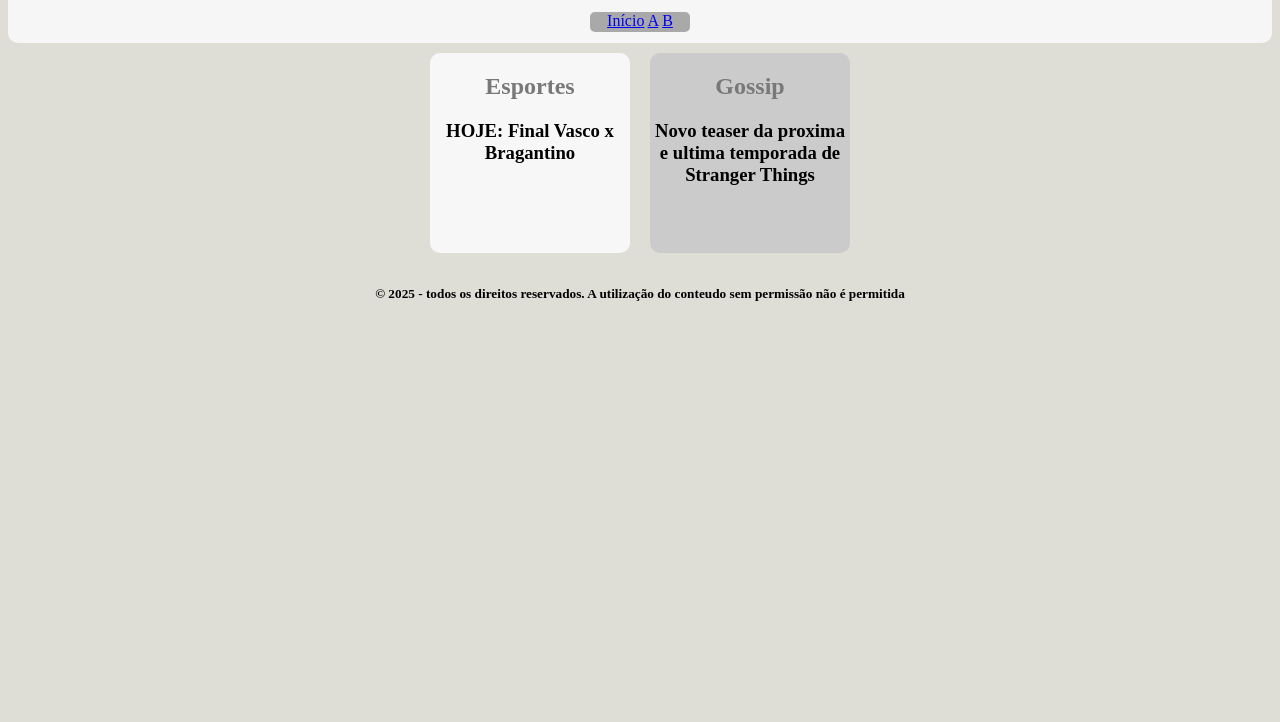
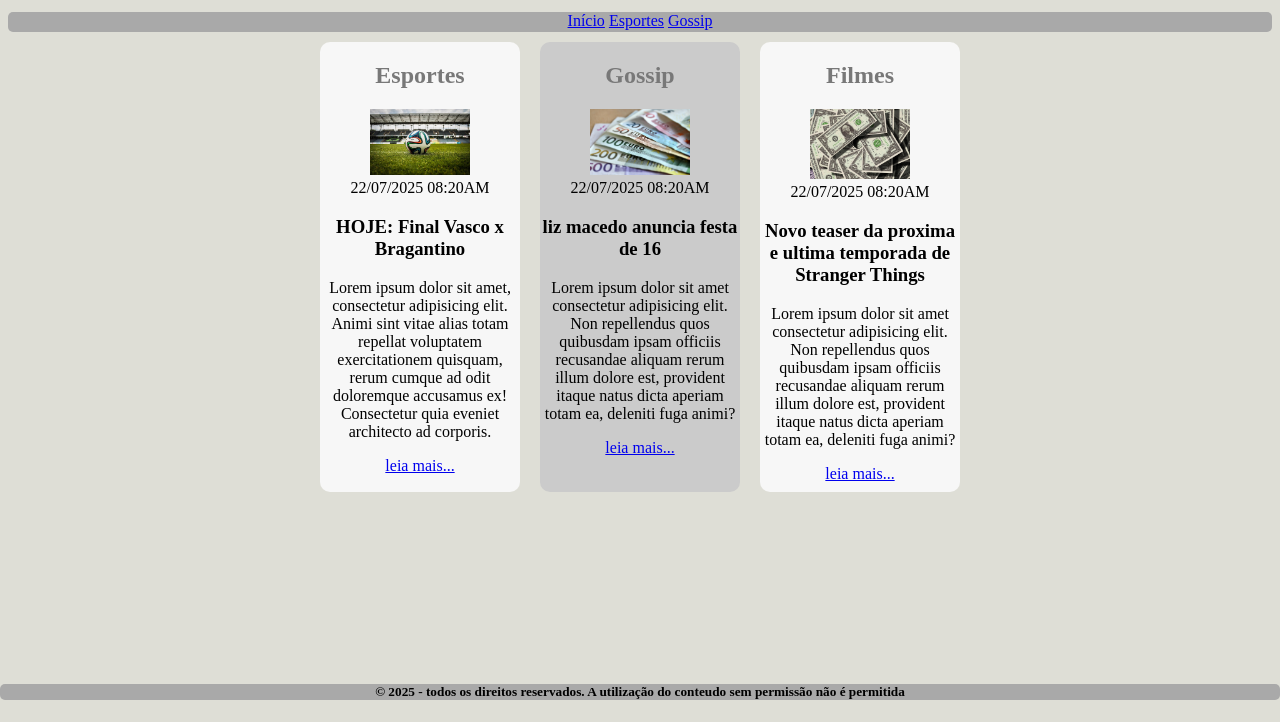
Before and after one commit to cdyynicolas/102_Frontend, a plain HTML site: page PortalNoticia/index.html in a window 1280 px wide. Shown: the part 78-800 px from the top of the page. Drawn offline with Linux system fonts and the light colour scheme.

Commit message:
3rd update

```diff
--- a/PortalNoticia/index.html
+++ b/PortalNoticia/index.html
@@ -8,15 +8,15 @@
         <link rel="stylesheet" type="text/css" href="./style.css">
     </head>
     <body>
-        <header>
+        <header id="Header1">
             <div>
                 <h1>Portal NiPe Noticias</h1>
             </div>
             <div id="navbar">
                 <div id="pages">
-                <a href="./index.html">Início</a>
-                <a href="./index.html">A</a>
-                <a href="./index.html">B</a>
+                    <a href="./index.html">Início</a>
+                    <a href="./index.html">Esportes</a>
+                    <a href="./index.html">Gossip</a>
                 </div>
             </div>
         </header>
@@ -25,13 +25,31 @@
                 <section id="esportes">
                     <h2>Esportes</h2>
                     <article>
+                        <img src="./Imagens/futebol.jpg" alt="imagen maneirissima" id="esportesimg">
+                        <header><time class="creation-date">22/07/2025 08:20AM</time></header>
                         <h3>HOJE: Final Vasco x Bragantino</h3>
+                        <p>Lorem ipsum dolor sit amet, consectetur adipisicing elit. Animi sint vitae alias totam repellat voluptatem exercitationem quisquam, rerum cumque ad odit doloremque accusamus ex! Consectetur quia eveniet architecto ad corporis.</p>
+                        <a href="#" title="leia a notícia completa">leia mais...</a>
                     </article>
                 </section>
                 <section id="gossip">
                     <h2>Gossip</h2>
                     <article>
+                        <img src="./Imagens/euro.jpg" alt="imagen maneirissima" id="gossipimg">
+                        <header><time class="creation-date">22/07/2025 08:20AM</time></header>
+                        <h3>liz macedo anuncia festa de 16</h3>
+                        <p>Lorem ipsum dolor sit amet consectetur adipisicing elit. Non repellendus quos quibusdam ipsam officiis recusandae aliquam rerum illum dolore est, provident itaque natus dicta aperiam totam ea, deleniti fuga animi?</p>
+                        <a href="#" title="leia a notícia completa">leia mais...</a>
+                    </article>
+                </section>
+                <section id="filmes">
+                    <h2>Filmes</h2>
+                    <article>
+                        <img src="./Imagens/dolares.jpg" alt="imagen maneirissima" id="filmesimg">
+                        <header><time class="creation-date">22/07/2025 08:20AM</time></header>
                         <h3>Novo teaser da proxima e ultima temporada de Stranger Things</h3>
+                        <p>Lorem ipsum dolor sit amet consectetur adipisicing elit. Non repellendus quos quibusdam ipsam officiis recusandae aliquam rerum illum dolore est, provident itaque natus dicta aperiam totam ea, deleniti fuga animi?</p>
+                        <a href="#" title="leia a notícia completa">leia mais...</a>
                     </article>
                 </section>
             </div>
--- a/PortalNoticia/style.css
+++ b/PortalNoticia/style.css
@@ -1,4 +1,4 @@
-header{
+#header1{
     background-color:rgb(246, 246, 246);
     justify-content:center;
     height: 100px;
@@ -27,7 +27,7 @@ h2{
 
 #pages{
     background-color: darkgray;
-    width: 100px;
+    width: 100%;
     height: 20px;
     border-radius: 5px;
 }
@@ -45,18 +45,41 @@ h2{
     background-color: rgb(247, 247, 247);
     text-align: center;
     width: 200px;
-    height: 200px;
+    height: 450px;
     border-radius: 10px;
+}
+#esportesimg{
+    width: 100px;
 }
 
 #gossip{
     background-color: rgb(203, 203, 203);
     text-align: center;
     width: 200px;
-    height: 200px;
+    height: 450px;
     border-radius: 10px;
+}
+#gossipimg{
+    width: 100px;
+}
+
+#filmes{
+    background-color: rgb(247, 247, 247);
+    text-align: center;
+    width: 200px;
+    height: 450px;
+    border-radius: 10px;
+}
+#filmesimg{
+    width: 100px;
 }
 
 #footer{
+    position: fixed;
+    left: 0;
+    bottom: 0;
+    width: 100%;
     text-align: center;
+    background-color: darkgray;
+    border-radius: 5px;
 }
```
Also changed, not shown: PortalNoticia/Imagens/basquete.jpg (added), PortalNoticia/Imagens/dolares.jpg (added), PortalNoticia/Imagens/euro.jpg (added), PortalNoticia/Imagens/futebol-americano.jpg (added), PortalNoticia/Imagens/futebol.jpg (added), PortalNoticia/Imagens/petroleo.jpg (added).
